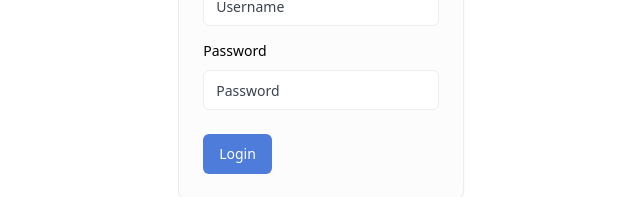
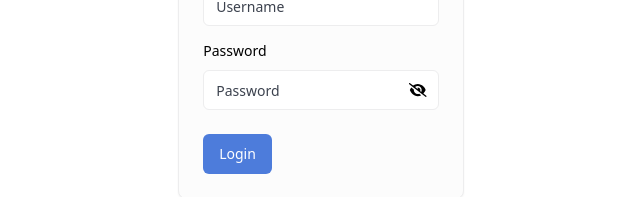
Before and after one commit to onyxyatv/onyxya, a React (Vite) app in the folder packages/frontend/: page / in a window 1280 px wide. Shown: the part 373-570 px from the top of the page, without its empty margins (319-959 px from the left). Built offline with nearby package versions, Linux system fonts and the light colour scheme.

Commit message:
add toggle visibility button to password input in login form

```diff
--- a/packages/frontend/package.json
+++ b/packages/frontend/package.json
@@ -10,6 +10,8 @@
     "preview": "vite preview"
   },
   "dependencies": {
+    "@fortawesome/free-solid-svg-icons": "^6.5.2",
+    "@fortawesome/react-fontawesome": "^0.2.2",
     "@hookform/resolvers": "^3.4.2",
     "@radix-ui/react-label": "^2.0.2",
     "@radix-ui/react-slot": "^1.0.2",
--- a/packages/frontend/src/pages/Login.tsx
+++ b/packages/frontend/src/pages/Login.tsx
@@ -12,8 +12,13 @@
 import { useForm } from "react-hook-form";
 import { LoginSchema, LoginSchemaDto } from "@common/validation/auth/login.schema.ts";
 import { zodResolver } from "@hookform/resolvers/zod";
+import {useState} from "react";
+import { FontAwesomeIcon } from "@fortawesome/react-fontawesome";
+import { faEye, faEyeSlash } from '@fortawesome/free-solid-svg-icons';
 
 const Login = () => {
+
+  const [showPassword, setShowPassword] = useState(false);
 
   const form = useForm<LoginSchemaDto>({
     resolver: zodResolver(LoginSchema),
@@ -55,7 +60,16 @@
               <FormItem className="pt-3">
                 <FormLabel>Password</FormLabel>
                 <FormControl>
-                  <Input type={"password"} {...field} placeholder={"Password"}/>
+                  <div className="relative">
+                    <Input type={showPassword ? "text" : "password"} {...field} placeholder={"Password"} />
+                    <button
+                      type="button"
+                      className="absolute inset-y-0 right-0 pr-3 flex items-center text-sm leading-5"
+                      onClick={() => setShowPassword(!showPassword)}
+                    >
+                      <FontAwesomeIcon icon={showPassword ? faEye : faEyeSlash} />
+                    </button>
+                  </div>
                 </FormControl>
                 <FormMessage/>
               </FormItem>
```
Also changed, not shown: 1 other file (tests, documents, lock files or other folders).
